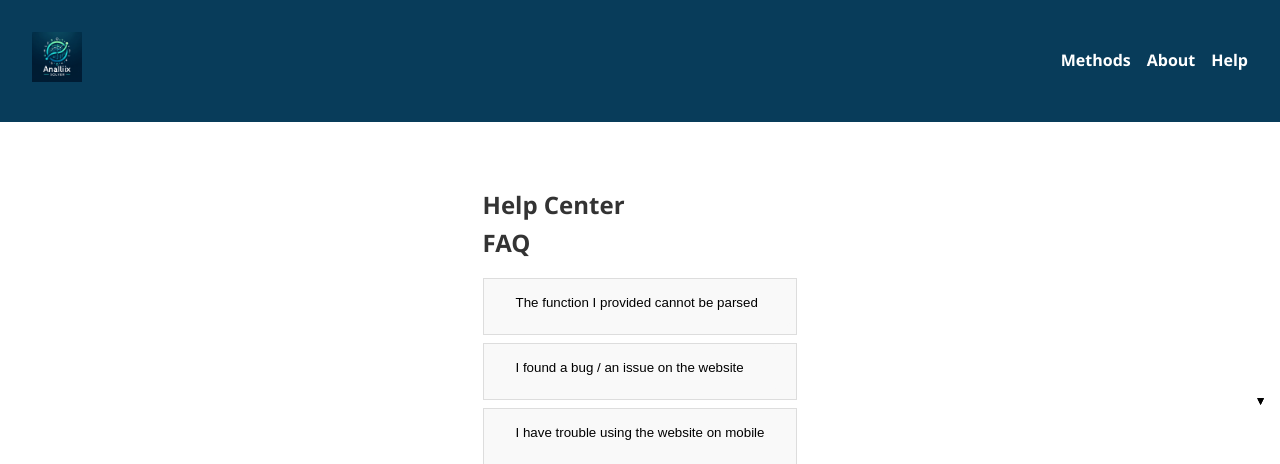
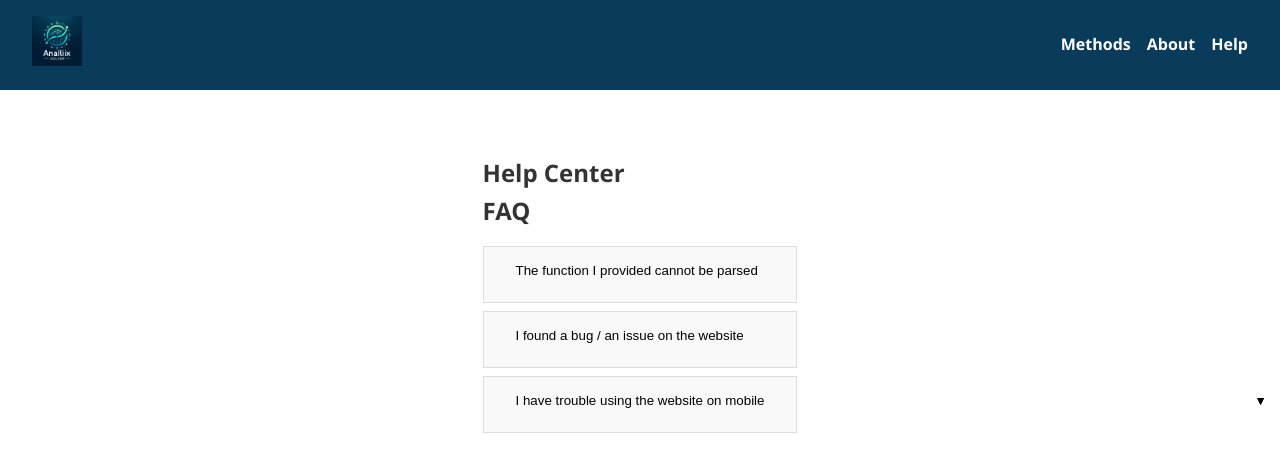
Before and after one commit to migueflorez10/Analitix-Solver, a Django app: page /help/ in a window 1280 px wide. Shown: the top 464 px of the page. Run offline with Django 5.2, Linux system fonts and the light colour scheme.

Commit message:
update-help.html-2

```diff
--- a/analitix_solver/static/css/help.css
+++ b/analitix_solver/static/css/help.css
@@ -11,9 +11,8 @@
 .header-main {
     display: flex;
     justify-content: space-between;
-    padding: 1rem 2rem;
     align-items: center;
-    color: white;
+    padding: 0 2rem;
 }
 
 .header-main img {
```
